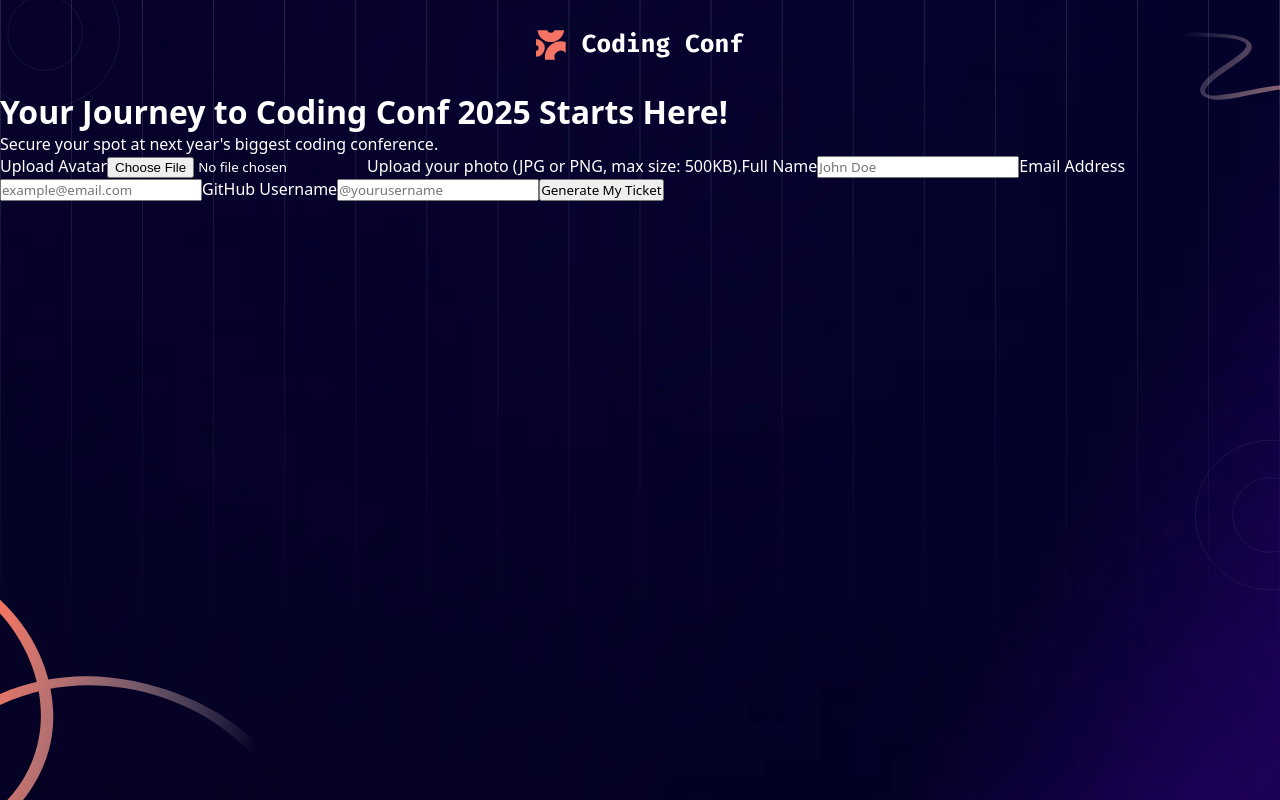
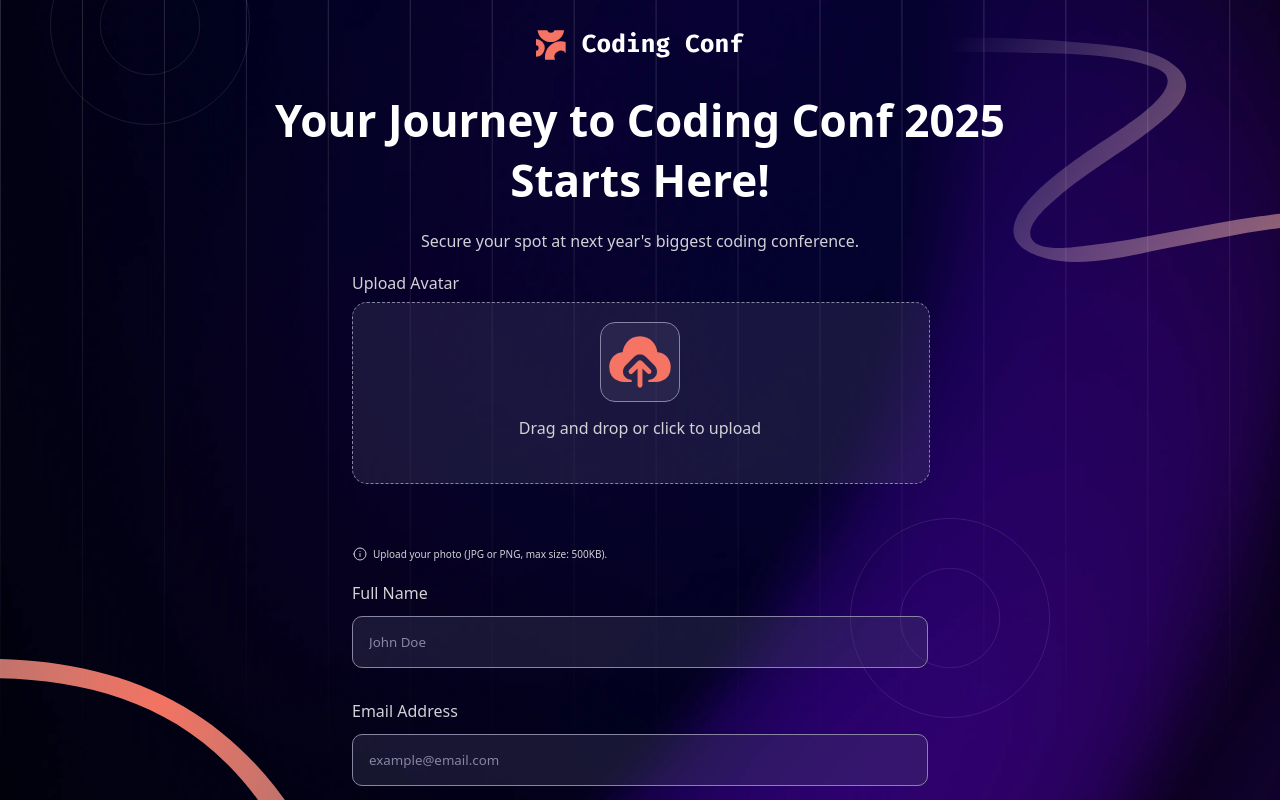
Before and after one commit to Wariboko65/Conference-Ticket-Generator, a React (Vite) app: page / in a window 1280 px wide. Shown: the top 800 px of the page. Built offline with nearby package versions, Linux system fonts and the light colour scheme.

Commit message:
ticket page setup

```diff
--- a/package.json
+++ b/package.json
@@ -12,7 +12,8 @@
   "dependencies": {
     "react": "^19.2.0",
     "react-dom": "^19.2.0",
-    "react-router": "^7.10.1"
+    "react-router": "^7.10.1",
+    "react-router-dom": "^7.11.0"
   },
   "devDependencies": {
     "@eslint/js": "^9.39.1",
--- a/src/App.css
+++ b/src/App.css
@@ -1,17 +1,17 @@
 .appContainer {
-    width: 100%;
-    height: 100lvh;
+    min-width: 100%;
+    min-height: 100lvh;
     background: url("./assets/images/pattern-lines.svg");
     background-repeat: no-repeat;
     background-size: cover;
     position: relative;
-    overflow: hidden;
-
+    overflow-x: hidden;
 }
 
 .topRight, .topLeft, .midRight, .dBottomLeft, .mBottomLeft {
     position: absolute;
     display: inline-block;
+    z-index: -1;
 }
 
 .topRight {
@@ -48,3 +48,42 @@
     justify-content: center;
     align-items: center;
 }
+
+@media (width >= 768px) {
+    .topRight {
+        width: 300px;
+    }
+
+    .mBottomLeft {
+        width: 400px;
+    }
+}
+
+@media (width >= 1024px) {
+    .topRight {
+        width: 500px;
+    }
+
+    .mBottomLeft {
+        display: none;
+    }
+
+    .dBottomLeft {
+        display: block;
+        width: 800px;
+        left: 0;
+        bottom: 0;
+    }
+
+    .midRight {
+        right: 18%;
+        width: 200px;
+        top: 50%;
+    }
+
+    .topLeft {
+        width: 200px;
+        left: 50px;
+        top: -75px;
+    }
+}
--- a/src/App.jsx
+++ b/src/App.jsx
@@ -1,5 +1,6 @@
 import { Routes, Route } from "react-router";
-import { useState, createContext } from "react";
+import { useState, useRef } from "react";
+import { useNavigate } from "react-router-dom";
 import topRight from "./assets/images/pattern-squiggly-line-top.svg";
 import bottomLeftMobile from "./assets/images/pattern-squiggly-line-bottom-mobile-tablet.svg";
 import bottomLeftDesktop from "./assets/images/pattern-squiggly-line-bottom-desktop.svg";
@@ -18,6 +19,7 @@ function App() {
     email: "",
     username: ""
   });
+
   const [errMessage, setErrMessage] = useState({
     avatar: "Upload your photo (JPG or PNG, max size: 500KB).",
     fullName: "",
@@ -25,9 +27,12 @@ function App() {
     username: ""
   })
 
+  const inputElement = useRef();
+  const navigate = useNavigate()
+
   return (
       <div className="appContainer">
-        <FormContext.Provider value={{ formData, setFormData, errMessage, setErrMessage }}>
+        <FormContext.Provider value={{ formData, setFormData, errMessage, setErrMessage, inputElement, navigate }}>
         <div className="backgroundDesign">
           <img className="topRight" src={topRight} alt="backgroundDesign" />
           <img className="mBottomLeft" src={bottomLeftMobile} alt="backgroundDesign" />
--- a/src/index.css
+++ b/src/index.css
@@ -1,13 +1,12 @@
 :root {
-  --neutral-0: hsl(0, 0%, 100%);
-  --neutral-300: hsl(252, 6%, 83%);
-  --neutral-500: hsl(245, 15%, 58%);
-  --neutral-700: hsl(245, 19%, 35%);
-  --neutral-900: hsl(248, 70%, 10%);
-
-  --orange-500: hsl(7, 88%, 67%);
-  --orange-700: hsl(7, 71%, 60%);
-
+  --text-1: hsl(0, 0%, 100%);
+  --text-2: hsl(252, 6%, 83%);
+  --border: hsl(245, 15%, 58%);
+  --input-bg: rgba(75, 72, 106, 0.3);
+  --hover: rgba(75, 72, 106, 0.65);
+  --btn-color: hsl(248, 70%, 10%);
+  --btn-bg: hsl(7, 88%, 67%);
+  --err: hsl(7, 71%, 60%);
   --gradient: hsl(7, 86%, 67%) to hsl(0, 0%, 100%);
 }
 
@@ -19,12 +18,23 @@
 }
 
 body {
-  min-width: 320px;
-  min-height: 100vh;
-  background: url("./assets/images/background-mobile.png");
+  min-width: 250px;
+  min-height: 100lvh;
+  background-image: url("./assets/images/background-mobile.png");
   background-repeat: no-repeat;
-  background-attachment: fixed;
+  background-attachment: scroll;
   background-size: cover;
   background-position: center;
-  color: white;
 }
+
+@media (width >= 768px) {
+  body {
+    background-image: url("./assets/images/background-tablet.png");
+  }
+}
+
+@media (width >= 1024px) {
+  body {
+    background-image: url("./assets/images//background-desktop.png");
+  }
+}
--- /dev/null
+++ b/src/pages/ticket.css
@@ -0,0 +1,87 @@
+.ticPage {
+    width: 90%;
+    margin-inline: auto;
+}
+
+.ticContainer {
+    position: relative;
+    margin-block-start: 80px;
+    border: 2px solid red;
+}
+
+.tic {
+    width: 100%;
+}
+
+
+.ticHeader {
+    position: absolute;
+    top: 15px;
+    left: 15px;
+    border: 2px solid red;
+    display: flex;
+    flex-direction: column;
+    gap: 10px;
+}
+
+.ticHeader span {
+    font-size: 11px;
+    align-self: end;
+}
+
+.ticFooter {
+    position: absolute;
+    bottom: 20px;
+    left: 15px;
+    display: flex;
+    gap: 10px;
+    align-items: end;
+}
+
+.avatarPreview {
+    height: 50px;
+    width: 50px;
+    border-radius: 10px;
+    overflow: hidden;
+}
+
+.avatarPreview img {
+    width: 100%;
+    height: 100%;
+    object-fit: cover;
+    transition: transform .5s ease-in-out;
+}
+
+.avatarPreview:hover img {
+    transform: scale(1.3);
+}
+.avatarData p {
+    text-align: left;
+    color: var(--text-1)
+}
+.avatarData div {
+    display: flex;
+    align-items: center;
+    gap: 5px;
+}
+.avatarData div img {
+   width: 15px;
+}
+.avatarData div span {
+    font-size: 11px;
+}
+
+@media (width >= 768px) {
+    .ticPage {
+        width: 80%;
+    }
+    .ticContainer {
+        w
+    }
+}
+
+@media (width >= 1024) {
+    .ticPage {
+        width: 60%;
+    }
+}
--- a/src/pages/ticket.jsx
+++ b/src/pages/ticket.jsx
@@ -1,11 +1,44 @@
 import { Link } from "react-router";
-import { useContext } from "react";
-import FormContext from "../components/context.jsx";
+import { useContext, useEffect } from "react";
+import FormContext from "../components/context.jsx"
+import TicketC from "../assets/images/pattern-ticket.svg";
+import logo from "../assets/images/logo-full.svg";
+import gitHubIcon from "../assets/images/icon-github.svg"
+import "./ticket.css";
 
 function Ticket() {
+    const { formData } = useContext(FormContext);
+    const d = new Date();
+
+    const months = ["January", "February", "March", "April", "May", "June", "July", "August", "September", "October", "November", "December"];
+
+    let month = d.getMonth();
+    let tDate = `${months[month]} ${d.getDate()}, ${d.getFullYear()} / Austin, TX`;
+
+
     return (
-        <div className="container">
-            <p>Ticket</p>
+        <div className="ticPage">
+            <h1>Congrats, <span>{formData.fullName}! </span>Your ticket is ready.</h1>
+            <p>We've emailed your ticket to <span>{formData.email} </span>and will send updates in the run up to the event.</p>
+            <div className="ticContainer">
+                <img className="tic" src={TicketC} alt="ticket" />
+                <div className="ticHeader">
+                   <img srcSet={logo} alt="logo" />
+                   <span>{tDate}</span>
+                </div>
+                <div className="ticFooter">
+                    <div className="avatarPreview">
+                        <img src={formData.avatarPreview}alt="yourImage" />
+                    </div>
+                    <div className="avatarData">
+                        <p>{formData.fullName}</p>
+                        <div>
+                            <img src={gitHubIcon}alt="git" />
+                            <span>{formData.username}</span>
+                        </div>
+                    </div>
+                </div>
+            </div>
             <Link to="/">Back to form</Link>
         </div>
     );
--- /dev/null
+++ b/src/pages/ticketForm.css
@@ -0,0 +1,175 @@
+form {
+    width: 90%;
+    margin-inline: auto;
+    display: flex;
+    flex-direction: column;
+    gap: 20px;
+    margin-block-end: 50px;
+}
+
+h1 {
+    color: var(--text-1);
+    font-size: 2.75rem
+}
+
+p, h1 {
+    text-align: center;
+}
+
+p, label, span {
+    color: var(--text-2);
+}
+
+label {
+    font-weight: 500;
+}
+
+.span {
+    font-size: 10px;
+    color: var(--err);
+}
+
+.genButton {
+    background-color: var(--btn-bg);
+    border: none;
+    padding: 16px;
+    border-radius: 10px;
+    font-weight: 600;
+    color: var(--btn-color);
+    transition: background-color .25s ease-in-out, box-shadow .25s ease-in-out;
+}
+
+.genButton:hover {
+    background-color: var(--err);
+    box-shadow: 0 -4px 1px 0 var(--btn-bg) inset;
+}
+
+input {
+    background-color: var(--input-bg);
+    border: 1.5px solid var(--border);
+    padding: 16px;
+    border-radius: 10px;
+    color: var(--text-2);
+    outline: none;
+    transition: background-color .25s ease-in-out;
+}
+
+input:focus,
+input:focus-visible,
+button:focus,
+button:focus-visible,
+.avatarLabel:focus::before,
+.avatarLabel:focus-visible::before {
+    outline: 2px solid var(--border);
+    outline-offset: 3px;
+}
+
+input:hover {
+    background-color: var(--hover);
+}
+input::placeholder {
+    color: var(--border);
+}
+
+.avatarCard, .emailCard, .fullNameCard, .usernameCard {
+    display: flex;
+    flex-direction: column;
+    gap: 12px;
+}
+
+.previewContainer {
+    width: 80px;
+    height: 80px;
+    background: var(--input-bg);
+    border-radius: 15px;
+    position: absolute;
+    top: 50px;
+    z-index: 2;
+    left: 50%;
+    transform: translateX(-50%);
+    border: 1.5px solid var(--border);
+    overflow: hidden;
+}
+
+.previewContainer:hover img {
+    transform: scale(1.3);
+}
+
+.previewContainer img {
+    width: 100%;
+    height: 100%;
+    object-fit: cover;
+    transition: transform .45s ease-in-out;
+}
+
+.avatarLabel {
+    position: relative;
+    margin-block-end: 190px;
+}
+.avatarLabel::before {
+    content: "";
+    position: absolute;
+    width: 100%;
+    height: 180px;
+    top: 30px;
+    z-index: 1;
+    border-radius: 15px;
+    background-color: var(--input-bg);
+    border: 1.5px dashed var(--border);
+    transition: background-color .25s ease-in-out;
+}
+
+.avatarLabel:hover::before {
+    background-color: var(--hover);
+}
+.previewText {
+    position: absolute;
+    z-index: 2;
+    left: 50%;
+    transform: translateX(-50%);
+    width: 90%;
+    top: 145px;
+    display: flex;
+    flex-direction: row-reverse;
+    justify-content: center;
+    gap: 10px;
+}
+
+.previewText button {
+    border: none;
+    background: var(--input-bg);
+    padding: 6px 16px;
+    color: var(--text-2);
+    border-radius: 5px;
+}
+
+.previewText button:last-child {
+    text-decoration: underline;
+}
+
+.normal {
+    color: var(--text-2);
+}
+
+.errContainer {
+    display: flex;
+    align-items: center;
+    gap: 5px;
+}
+
+@media (width >= 768px) {
+    form {
+        width: 80%;
+    }
+
+    .avatarCard, .emailCard, .fullNameCard, .usernameCard, .genButton {
+        width: 75%;
+        margin-inline: auto;
+    }
+}
+
+@media (width >= 1024px) {
+    form {
+        width: 60%;
+    }
+}
--- a/src/pages/ticketForm.jsx
+++ b/src/pages/ticketForm.jsx
@@ -1,10 +1,13 @@
-import { Link } from "react-router";
 import { useContext, useEffect } from "react";
 import FormContext from "../components/context.jsx";
-import { HandHelping, ReceiptEuroIcon, TreePalmIcon } from "lucide-react";
+import IconUpload from "../assets/images/icon-upload.svg";
+import InfoIcon from "../assets/images/icon-info.svg";
+import InfoIconRed from "../assets/images/icon-info-red.svg";
+import "./ticketForm.css";
 
 function TicketForm() {
-  const { formData, setFormData, errMessage, setErrMessage} = useContext(FormContext);
+  const { formData, setFormData, errMessage, setErrMessage, inputElement, navigate } = useContext(FormContext);
+
 
   const handelFileChange = (e) => {
     const MAX_FILE_SIZE = 500 * 1024;
@@ -58,21 +61,35 @@ function TicketForm() {
   const handelSubmit = (e) => {
     e.preventDefault();
 
+    if (formData.avatarPreview === null) {
+      setErrMessage((prev) => ({...prev, avatar: "Avatar is required"}));
+      return;
+    }
+
     if (!formData.fullName || formData.fullName.trim() === "") {
       setErrMessage((prev) => ({...prev, fullName: "Full Name is required"}));
+      return;
     } else {
       setErrMessage((prev) => ({...prev, fullName: ""}));
     }
 
     if (!formData.email || errMessage.email) {
       setErrMessage((prev) => ({...prev, email: "Please enter a valid email"}));
+      return;
     } else {
         setErrMessage((prev) => ({...prev, email: ""}));
     }
 
     if (!formData.username || !formData.username.startsWith("@")) {
-      setErrMessage((prev) => ({...prev, username: "Username must start with @"}))
+      setErrMessage((prev) => ({...prev, username: "Username must start with @"}));
+      return;
+    } else {
+      setErrMessage((prev) => ({...prev, username: ""}));
     }
+
+    setTimeout(() => {
+      navigate("/ticket");
+    }, 250);
   }
 
 
@@ -84,17 +101,46 @@ function TicketForm() {
             <p>
                 Secure your spot at next year's biggest coding conference.
             </p>
-            <label htmlFor="file">Upload Avatar</label>
+            <div className="avatarCard">
+              <label tabIndex={0} className="avatarLabel" htmlFor="file">Upload Avatar
               <input
                 type="file"
                 name="avatar"
                 id="file"
+                ref={inputElement}
                 onChange={handelFileChange}
                 accept="image/jpeg, image/png, image/webp"
+                hidden
               />
-            <span>{errMessage.avatar}</span>
+              <div className="avatarPreview">
+                {formData.avatarPreview ?
+                 <div className="avatarUploaded">
+                  <div className="previewContainer">
+                  <img className="previewImage" src={formData.avatarPreview} alt="yourImage" />
+                  </div>
+                  <div className="previewText">
+                  <button type="button" onClick={() => (inputElement.current.click())}>Change avatar</button>
+                  <button type="button" onClick={() => (setFormData((prev) => ({...prev, avatarPreview: null})))}>Remove Image</button>
+                  </div>
+                 </div> :
+                 <div>
+                  <div className="previewContainer">
+                  <img src={IconUpload} alt="defaultImage" />
+                  </div>
+                  <div className="previewText">
+                  <p>Drag and drop or click to upload</p>
+                  </div>
+                 </div>}
+              </div>
+              </label>
+              <div className="errContainer">
+                {errMessage.avatar.startsWith("U") ? <img src={InfoIcon} alt="infoIcon" /> : <img src={InfoIconRed} alt="redInfo" />}
+                <span className={errMessage.avatar.startsWith("U") ? "normal span" : "span"}>{errMessage.avatar}</span>
+              </div>
+            </div>
 
-           <label htmlFor="name">Full Name{formData.avatar}</label>
+            <div className="fullNameCard">
+              <label htmlFor="name">Full Name</label>
               <input
                 type="text"
                 name="fullName"
@@ -103,8 +149,13 @@ function TicketForm() {
                 onChange={handelChange}
                 placeholder="John Doe"
               />
-            <span>{errMessage.fullName}</span>
+              <div className="errContainer">
+                {errMessage.fullName && <img src={InfoIconRed} alt="infoIcon" />}
+                <span className="span">{errMessage.fullName}</span>
+              </div>
+            </div>
 
+            <div className="emailCard">
               <label htmlFor="emailInput">Email Address</label>
               <input
                 type="email"
@@ -115,8 +166,13 @@ function TicketForm() {
                 placeholder="example@email.com"
                 pattern="[a-z0-9._%+\-]+@[a-z0-9.\-]+\.[a-z]{2,}$"
               />
-            <span>{errMessage.email}</span>
+              <div className="errContainer">
+                {errMessage.email && <img src={InfoIconRed} alt="infoIcon" />}
+                <span className="span">{errMessage.email}</span>
+              </div>
+            </div>
 
+            <div className="usernameCard">
               <label htmlFor="usernameInput">GitHub Username</label>
               <input
                 type="text"
@@ -127,10 +183,13 @@ function TicketForm() {
                 placeholder="@yourusername"
                 pattern="^@.*"
               />
-            <span>{errMessage.username}</span>
+              <div className="errContainer">
+                {errMessage.username && <img src={InfoIconRed} alt="infoIcon" />}
+                <span className="span">{errMessage.username}</span>
+              </div>
+            </div>
 
-           <button type="submit">Generate My Ticket</button>
-
+           <button className="genButton" type="submit">Generate My Ticket</button>
         </form>
     );
 }
```
Also changed, not shown: src/assets/images/icon-info-red.svg (added), 1 other file (tests, documents, lock files or other folders). Lines whose indentation alone changed are shown as unchanged.
